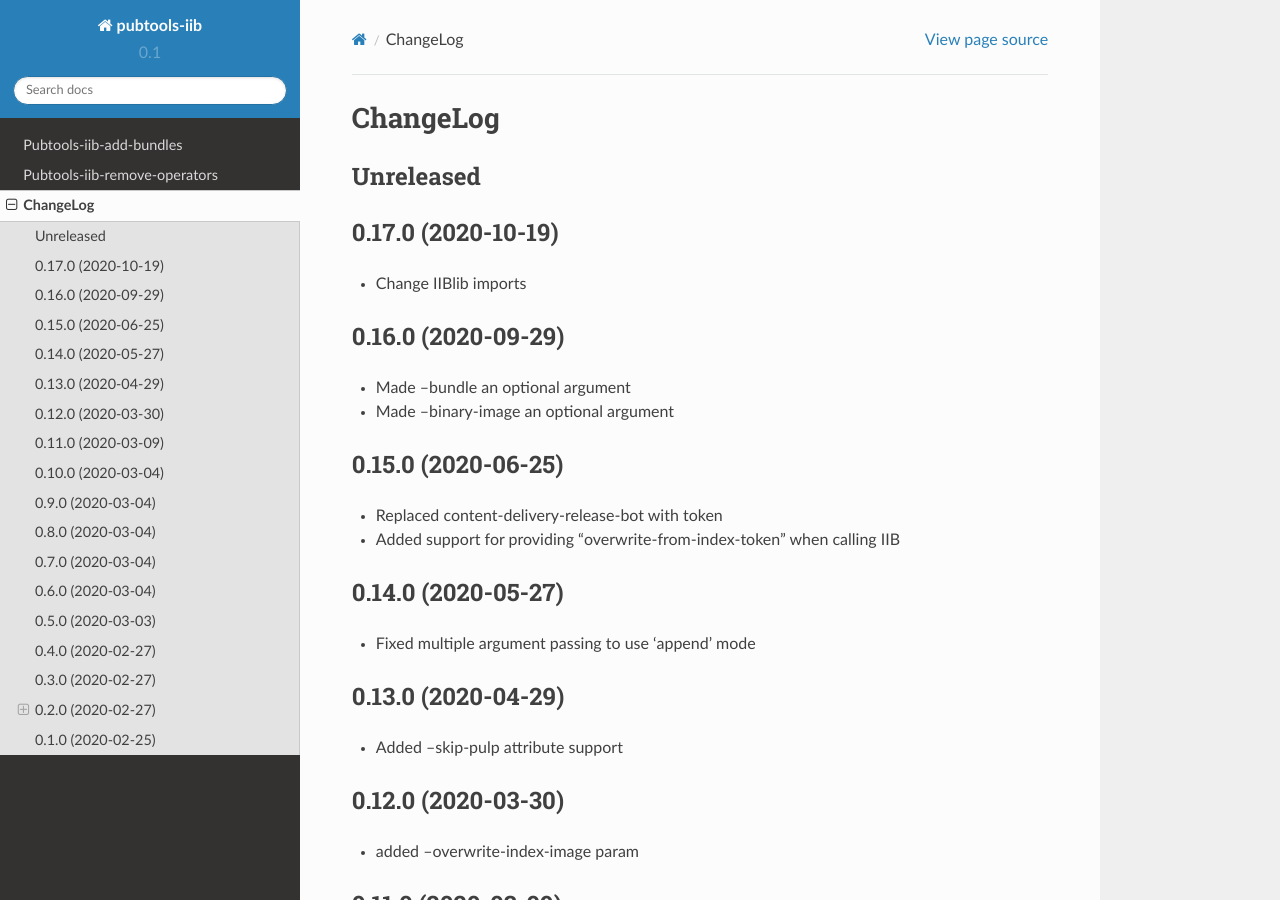
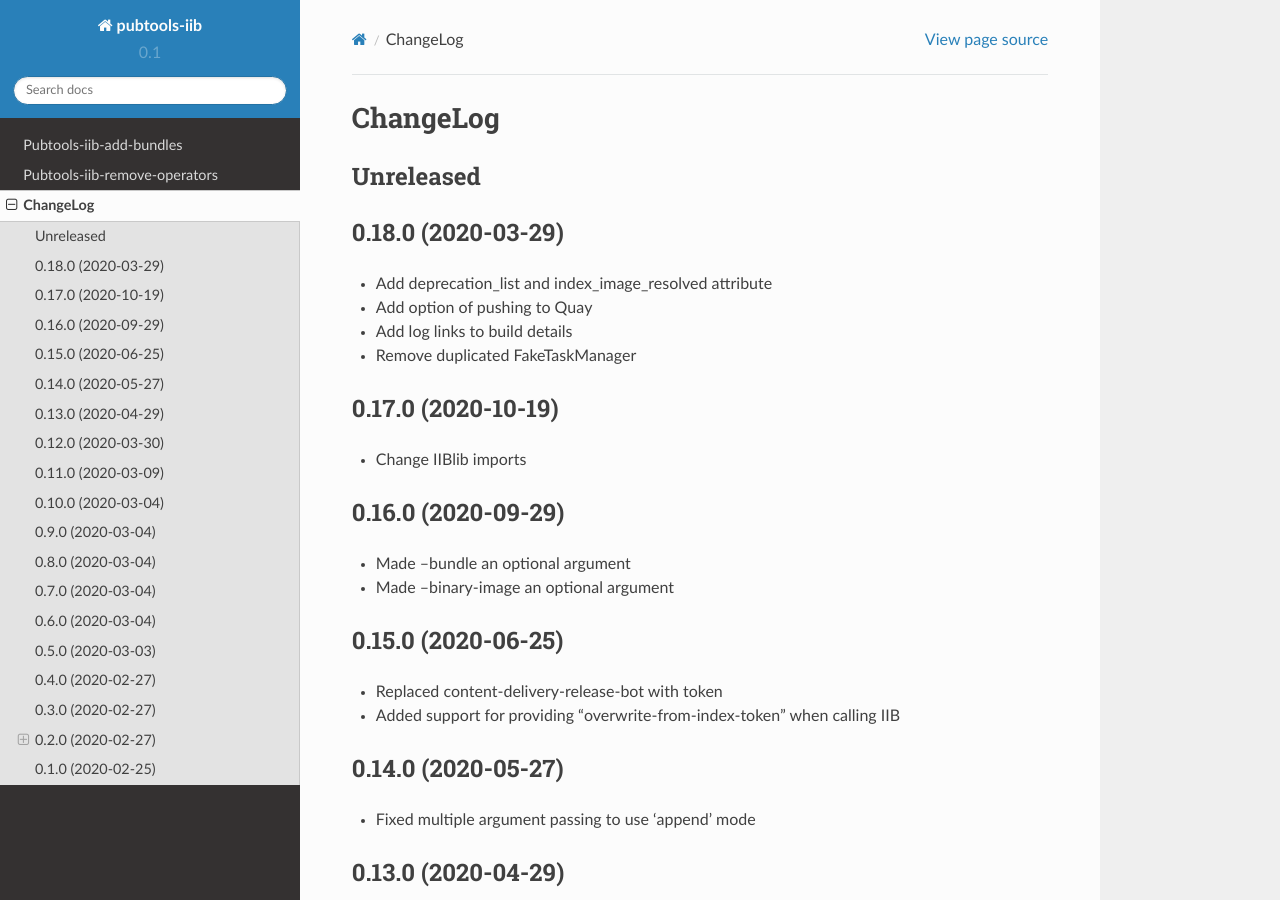
Before and after one commit to release-engineering/pubtools-iib, a Sphinx documentation site: the page built from docs/source/CHANGELOG.rst, in a window 1280 px wide and 900 px high. Built offline with Sphinx 7.4.7 and the Read the Docs theme 2.0.0, drawn with Linux system fonts in a browser that asks for light colours.

Commit message:
v0.18.0 Changelog

```diff
--- a/docs/source/CHANGELOG.rst
+++ b/docs/source/CHANGELOG.rst
@@ -3,6 +3,13 @@
 
 Unreleased
 -----------
+
+0.18.0 (2020-03-29)
+-------------------
+* Add deprecation_list and index_image_resolved attribute
+* Add option of pushing to Quay
+* Add log links to build details
+* Remove duplicated FakeTaskManager
 
 0.17.0 (2020-10-19)
 -------------------
--- a/setup.py
+++ b/setup.py
@@ -68,7 +68,7 @@
 
 setup(
     name="pubtools-iib",
-    version="0.17.0",
+    version="0.18.0",
     description="Pubtools-iib",
     long_description=long_description,
     author="Jindrich Luza",
```
